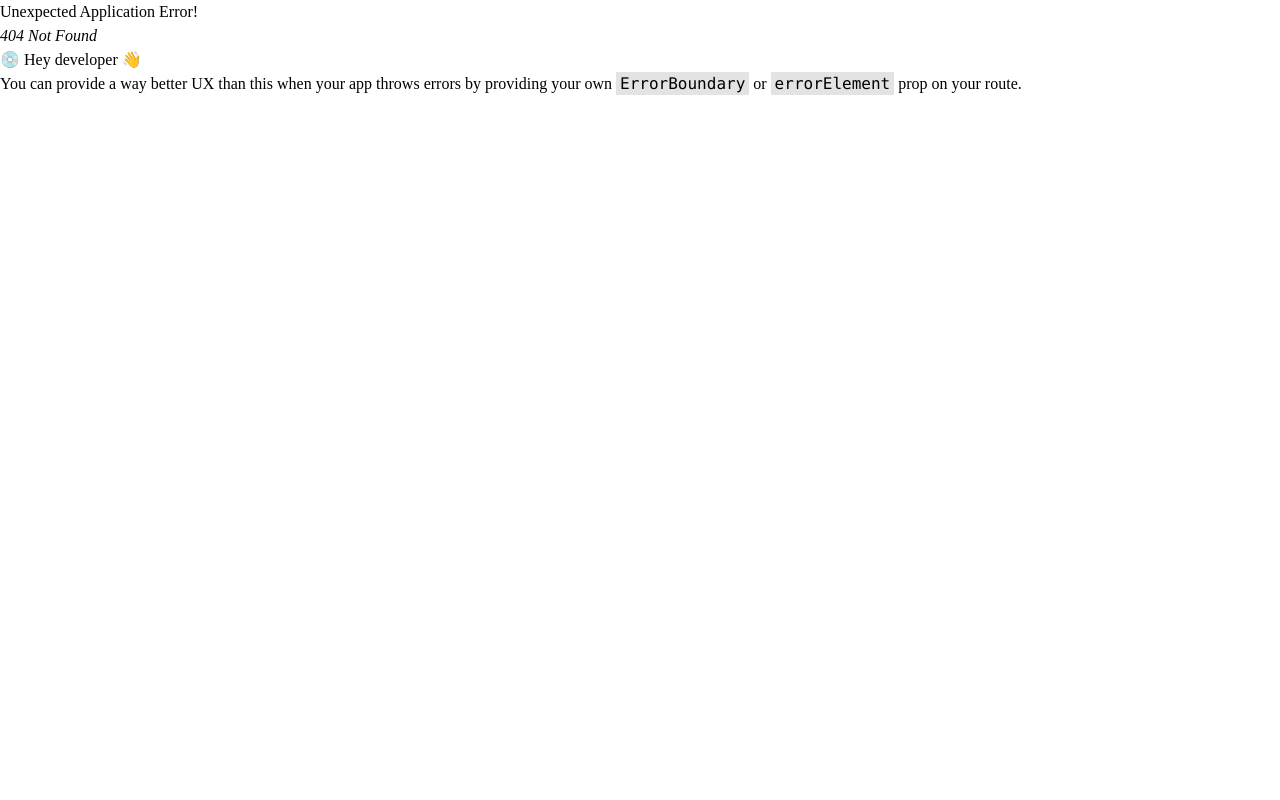
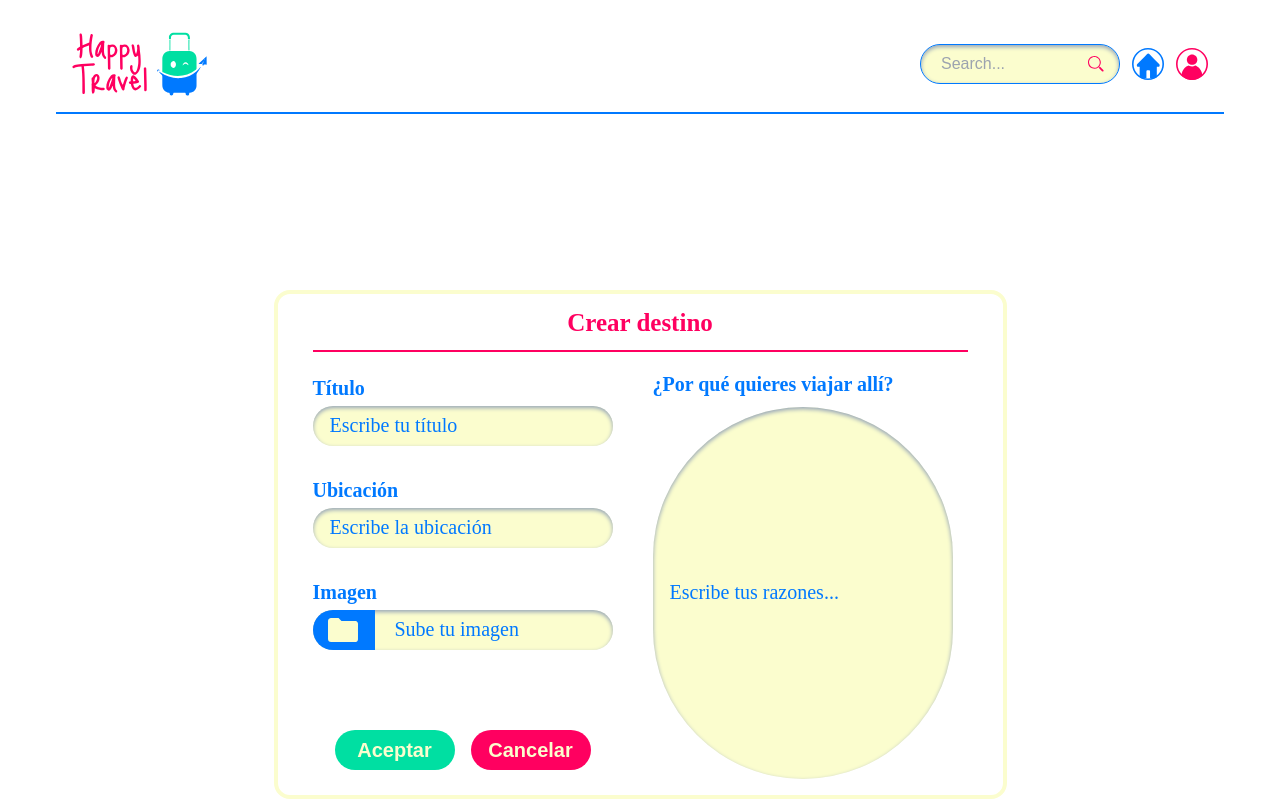
Before and after one commit to IsaLagu/happy-travel-frontend, a React (Vite) app: page /create in a window 1280 px wide. Before the commit this address had no page. Built offline with nearby package versions, Linux system fonts and the light colour scheme; a web font is replaced by a local one.

Commit message:
add create destination form

```diff
--- /dev/null
+++ b/src/pages/CreateDestination.jsx
@@ -0,0 +1,96 @@
+import { useState } from "react";
+import Input from "../components/general/Input";
+import ButtonsForm from "../components/form/ButtonsForm";
+
+const CreateDestination = () => {
+    const [title, setTitle] = useState("");
+    const [location, setLocation] = useState("");
+    const [image, setImage] = useState("");
+    const [why, setWhy] = useState("");
+    const handleSubmit = (e) => {
+        e.preventDefault();
+        const user = { name, email, password };
+        console.log(user);
+    };
+
+    return (
+        <div className="flex justify-center items-center mt-12 pt-32">
+            <div className="w-[733px] h-[509px] px-[35px] bg-white border-4 border-cream rounded-2xl">
+                <form action="#">
+                    <h5 className="text-2xl text-center pt-[10px] font-bold text-red border-red border-b-2 mb-[22px] pb-2">
+                        Crear destino
+                    </h5>
+                    <div className="flex flex-row gap-10">
+                        <div className="flex flex-col gap-[30px] items-center">
+                            <div>
+                                <label htmlFor="title" className="block mb-1 text-xl font-semibold text-blue">
+                                    Título
+                                </label>
+                                <Input
+                                    value={title}
+                                    onChange={(e) => setTitle(e.target.value)}
+                                    className="w-[300px]"
+                                    name="title"
+                                    placeholder="Escribe tu título"
+                                    required="required"
+                                />
+                            </div>
+                            <div>
+                                <label htmlFor="location" className="block mb-1 text-xl font-semibold text-blue">
+                                    Ubicación
+                                </label>
+                                <Input
+                                    value={location}
+                                    onChange={(e) => setLocation(e.target.value)}
+                                    className="w-[300px]"
+                                    name="location"
+                                    placeholder="Escribe la ubicación"
+                                    required="required"
+                                />
+                            </div>
+                            <div>
+                                <div>
+                                    <label htmlFor="image" className="block mb-1 text-xl font-semibold text-blue">
+                                        Imagen
+                                    </label>
+                                </div>
+                                <div className="relative">
+                                    <Input
+                                        value={image}
+                                        onChange={(e) => setImage(e.target.value)}
+                                        className="w-[300px]"
+                                        name="image"
+                                        placeholder="             Sube tu imagen"
+                                    />
+                                    <div className="absolute h-[40px] w-[62px] rounded-l-full bg-blue inset-y-0 flex items-center justify-center">
+                                        <img className="h-6" src="..\assets\images\File-icon.svg" />
+                                    </div>
+                                </div>
+                            </div>
+                            <div className="mt-[50px]">
+                                <ButtonsForm className="flex justify-center items-center mt-4" />
+                            </div>
+                        </div>
+                        <div className="text-xl font-semibold text-blue mt-[-24px]">
+                            <div className="flex flex-col gap-[5px] mt-5">
+                                <label htmlFor="why" className="block text-xl mb-1 font-semibold text-blue">
+                                    ¿Por qué quieres viajar allí?
+                                </label>
+                                <Input
+                                    value={why}
+                                    onChange={(e) => setWhy(e.target.value)}
+                                    className="w-[300px] h-[372px] rounded-[6px]"
+                                    name="why"
+                                    placeholder="Escribe tus razones..."
+                                    required="required"
+                                />
+                            </div>
+                        </div>
+                    </div>
+                </form>
+            </div>
+        </div>
+    );
+};
+
+export default CreateDestination;
--- a/src/router/index.jsx
+++ b/src/router/index.jsx
@@ -2,6 +2,7 @@ import { createBrowserRouter } from "react-router-dom";
 import Layout from "../layout/Layout";
 import Home from "../pages/Home";
 import SignUp from "../pages/SignUp";
+import CreateDestination from "../pages/CreateDestination";
 
 const router = createBrowserRouter([
   {
@@ -10,6 +11,7 @@ const router = createBrowserRouter([
     children: [
       { path: "/", element: <Home /> },
       { path: "/register", element: <SignUp /> },
+      { path: "/create", element: <CreateDestination /> },
     ],
   },
 ]);
```
